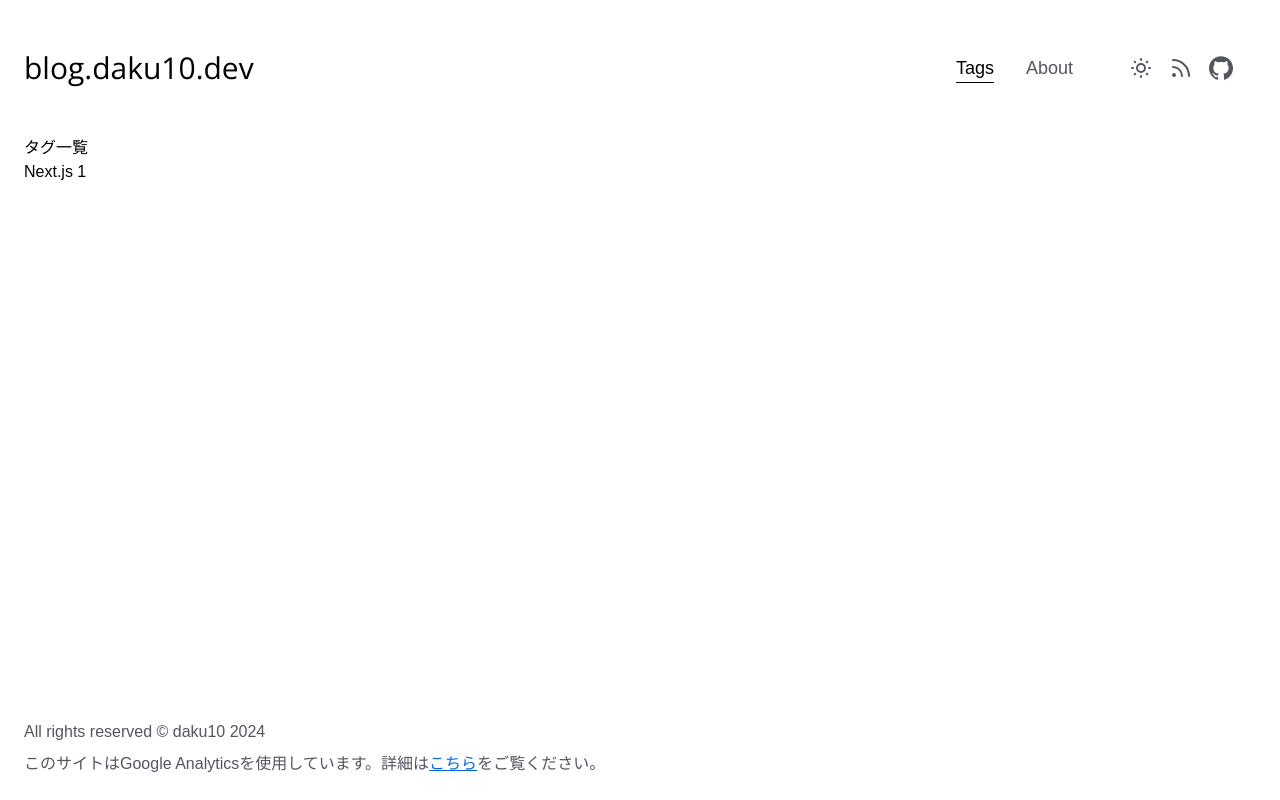
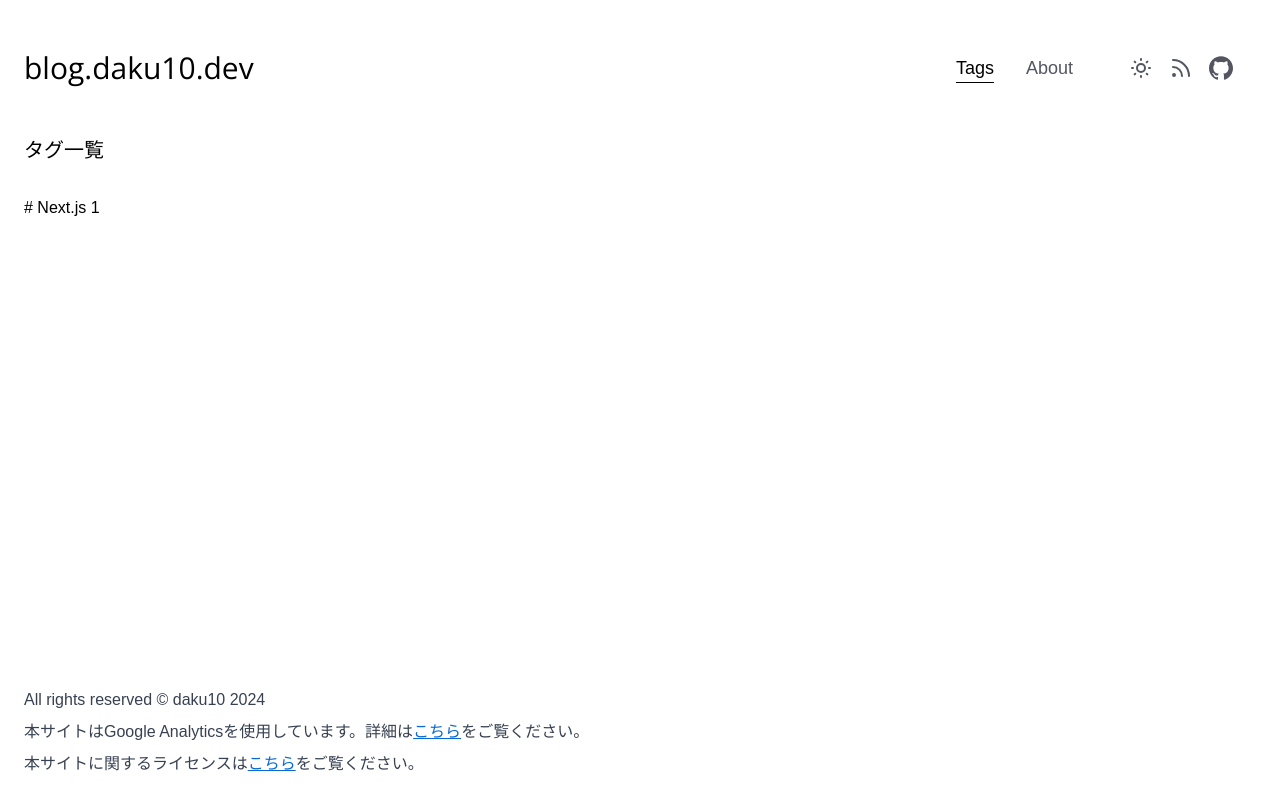
Before and after one commit to daku10/blog.daku10.dev, a Next.js app: page /tags in a window 1280 px wide. Built offline with nearby package versions, Linux system fonts and the light colour scheme; no server answers.

Commit message:
fix tag page

```diff
--- a/src/app/_components/Footer.tsx
+++ b/src/app/_components/Footer.tsx
@@ -3,10 +3,10 @@ import { Link } from "../../components/Link";
 export const Footer = () => {
   return (
     <footer className="mt-8">
-      <div className="flex max-w-7xl flex-col gap-2 py-6 text-secondary">
+      <div className="text-text flex max-w-7xl flex-col gap-2 py-6">
         <span>All rights reserved © daku10 2024</span>
         <span>
-          このサイトはGoogle Analyticsを使用しています。詳細は
+          本サイトはGoogle Analyticsを使用しています。詳細は
           <Link
             href="https://policies.google.com/technologies/partner-sites?hl=ja"
             className="text-link underline"
@@ -17,6 +17,13 @@ export const Footer = () => {
           </Link>
           をご覧ください。
         </span>
+        <span>
+          本サイトに関するライセンスは
+          <Link href="/about" className="text-link underline">
+            こちら
+          </Link>
+          をご覧ください。
+        </span>
       </div>
     </footer>
   );
--- a/src/app/page.tsx
+++ b/src/app/page.tsx
@@ -1,41 +1,19 @@
-import { Link } from "@/components/Link";
-import { TagLink } from "@/components/TagLink";
-import { PostSummary, retrievePostSummaries } from "@/lib/api";
+import { PostSummaryView } from "@/components/PostSummaryView";
+import { retrievePostSummaries } from "@/lib/api";
 
 export default async function Page() {
   const postSummaries = await retrievePostSummaries();
 
   return (
     <div className="">
-      <ul>
+      <h2 className="text-xl text-primary">最新記事</h2>
+      <ul className="mt-8">
         {postSummaries.map((postSummary) => (
           <li key={postSummary.slug}>
-            <PostSummary postSummary={postSummary} />
+            <PostSummaryView postSummary={postSummary} />
           </li>
         ))}
       </ul>
     </div>
   );
 }
-
-type Props = {
-  postSummary: PostSummary;
-};
-
-const PostSummary = ({ postSummary }: Props) => {
-  return (
-    <article>
-      <div>{postSummary.publishedAt}</div>
-      <h3 className="mt-2 inline-block h-7 border-primary text-xl hover:border-b">
-        <Link href={`/posts/${postSummary.slug}`}>{postSummary.title}</Link>
-      </h3>
-      <ul className="mt-2 flex gap-2">
-        {postSummary.tags.map((tag) => (
-          <li key={tag}>
-            <TagLink tag={tag} />
-          </li>
-        ))}
-      </ul>
-    </article>
-  );
-};
--- a/src/app/styles/globals.css
+++ b/src/app/styles/globals.css
@@ -11,6 +11,7 @@
         --heading: 17 24 39;
         --code-background: 237 237 242;
         --link: 9 105 218;
+        --text: 55 65 81;
     }
 
     .dark {
@@ -20,6 +21,7 @@
         --heading: 255 255 255;
         --code-background: 82 82 91;
         --link: 33 129 247;
+        --text: 209 213 219;
     }
 }
 
--- a/src/app/tags/[slug]/page.tsx
+++ b/src/app/tags/[slug]/page.tsx
@@ -1,10 +1,10 @@
+import { PostSummaryView } from "@/components/PostSummaryView";
 import {
   retrievePostSummaries,
   retrieveTag,
   retrieveTagWithPostCounts,
 } from "@/lib/api";
 import type { ResolvingMetadata } from "next";
-import Link from "next/link";
 
 type Props = {
   params: { slug: string };
@@ -40,12 +40,11 @@ export default async function Page({ params }: Props) {
   });
   return (
     <div>
-      <h1>{}</h1>
-      <Link href="/tags">タグ一覧</Link>
-      <ul>
+      <h2 className="text-xl text-primary">{`${tag.label}の記事一覧`}</h2>
+      <ul className="mt-8">
         {postSummaries.map((postSummary) => (
           <li key={postSummary.slug}>
-            <Link href={`/posts/${postSummary.slug}`}>{postSummary.title}</Link>
+            <PostSummaryView postSummary={postSummary} />
           </li>
         ))}
       </ul>
--- a/src/app/tags/page.tsx
+++ b/src/app/tags/page.tsx
@@ -1,5 +1,5 @@
+import { TagLink } from "@/components/TagLink";
 import { retrieveTagWithPostCounts } from "@/lib/api";
-import Link from "next/link";
 
 export const metadata = {
   title: "タグ一覧",
@@ -11,13 +11,15 @@ export default async function Page() {
 
   return (
     <div>
-      <h1>タグ一覧</h1>
-      <ul>
+      <h2 className="text-xl text-primary">タグ一覧</h2>
+      <ul className="mt-8 flex flex-col gap-2">
         {tags.map((tag) => (
           <li key={tag.slug}>
-            <Link href={`/tags/${tag.slug}`}>
-              {tag.label} {tag.postCount}
-            </Link>
+            <TagLink
+              tag={tag.slug}
+              postCount={tag.postCount}
+              className="text-primary"
+            />
           </li>
         ))}
       </ul>
--- /dev/null
+++ b/src/components/PostSummaryView.tsx
@@ -0,0 +1,25 @@
+import type { PostSummary } from "@/lib/api";
+import { Link } from "./Link";
+import { TagLink } from "./TagLink";
+
+type Props = {
+  postSummary: PostSummary;
+};
+
+export const PostSummaryView = ({ postSummary }: Props) => {
+  return (
+    <article>
+      <div>{postSummary.publishedAt}</div>
+      <h3 className="mt-2 inline-block h-7 border-primary text-xl hover:border-b">
+        <Link href={`/posts/${postSummary.slug}`}>{postSummary.title}</Link>
+      </h3>
+      <ul className="mt-2 flex gap-2">
+        {postSummary.tags.map((tag) => (
+          <li key={tag}>
+            <TagLink tag={tag} />
+          </li>
+        ))}
+      </ul>
+    </article>
+  );
+};
--- a/src/components/TagLink.tsx
+++ b/src/components/TagLink.tsx
@@ -4,10 +4,11 @@ import { cn } from "@/lib/util";
 
 type Props = {
   tag: Tag;
+  postCount?: number;
   className?: string;
 };
 
-export const TagLink = ({ tag, className }: Props) => {
+export const TagLink = ({ tag, postCount, className }: Props) => {
   return (
     <Link
       className={cn(
@@ -15,6 +16,6 @@ export const TagLink = ({ tag, className }: Props) => {
         className,
       )}
       href={`/tags/${tag}`}
-    >{`# ${TagLabel[tag]}`}</Link>
+    >{`# ${TagLabel[tag]}${postCount ? ` ${postCount}` : ""}`}</Link>
   );
 };
--- a/src/lib/const.ts
+++ b/src/lib/const.ts
@@ -4,6 +4,7 @@ export const Tags = [
   "frontend",
   "isucon",
   "nextjs",
+  "tailwindcss",
 ] as const;
 
 export type Tag = (typeof Tags)[number];
@@ -14,6 +15,7 @@ export const TagLabel = {
   frontend: "フロントエンド",
   isucon: "ISUCON",
   nextjs: "Next.js",
+  tailwindcss: "Tailwind CSS",
 } satisfies {
   [key in Tag]: string;
 };
--- a/tailwind.config.ts
+++ b/tailwind.config.ts
@@ -15,6 +15,7 @@ const config: Config = {
         background: "rgb(var(--background))",
         heading: "rgb(var(--heading))",
         link: "rgb(var(--link))",
+        text: "rgb(var(--text))",
       },
       typography: (theme: (s: string) => string) => ({
         DEFAULT: {
```
